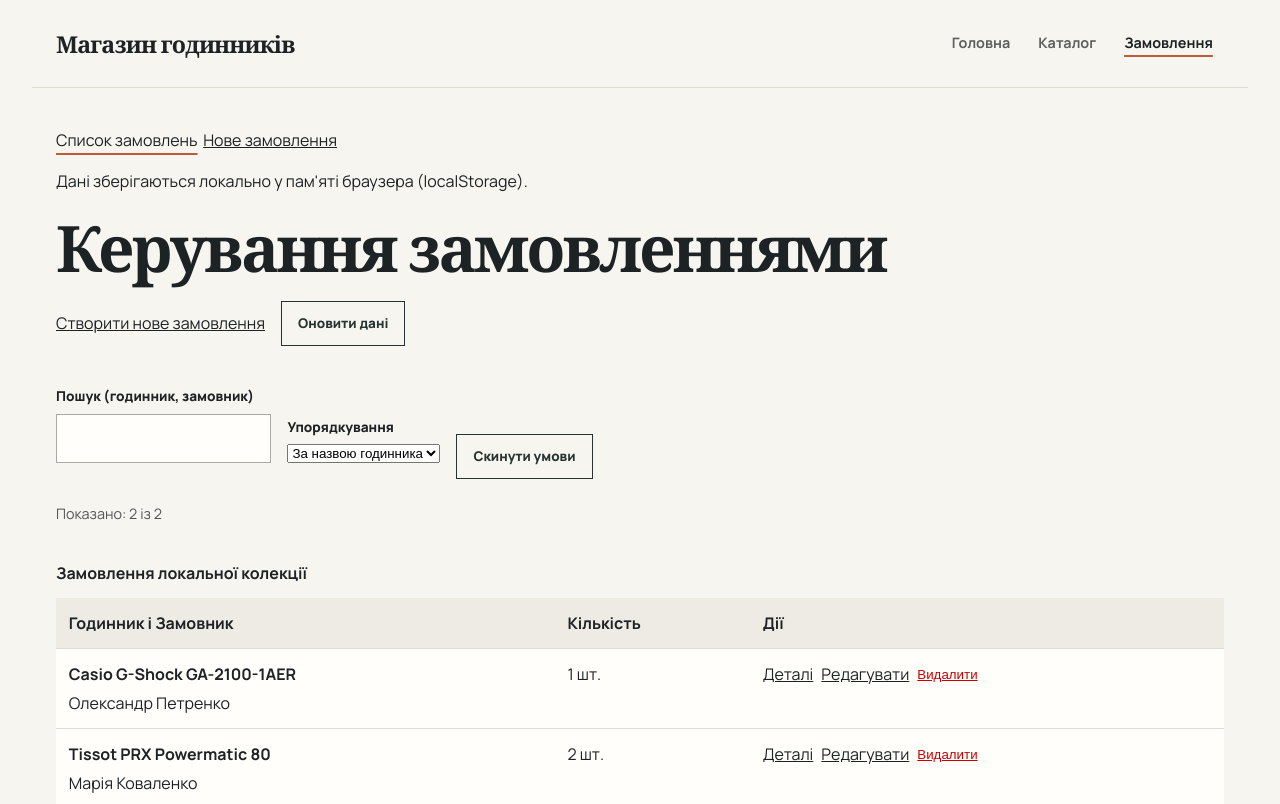
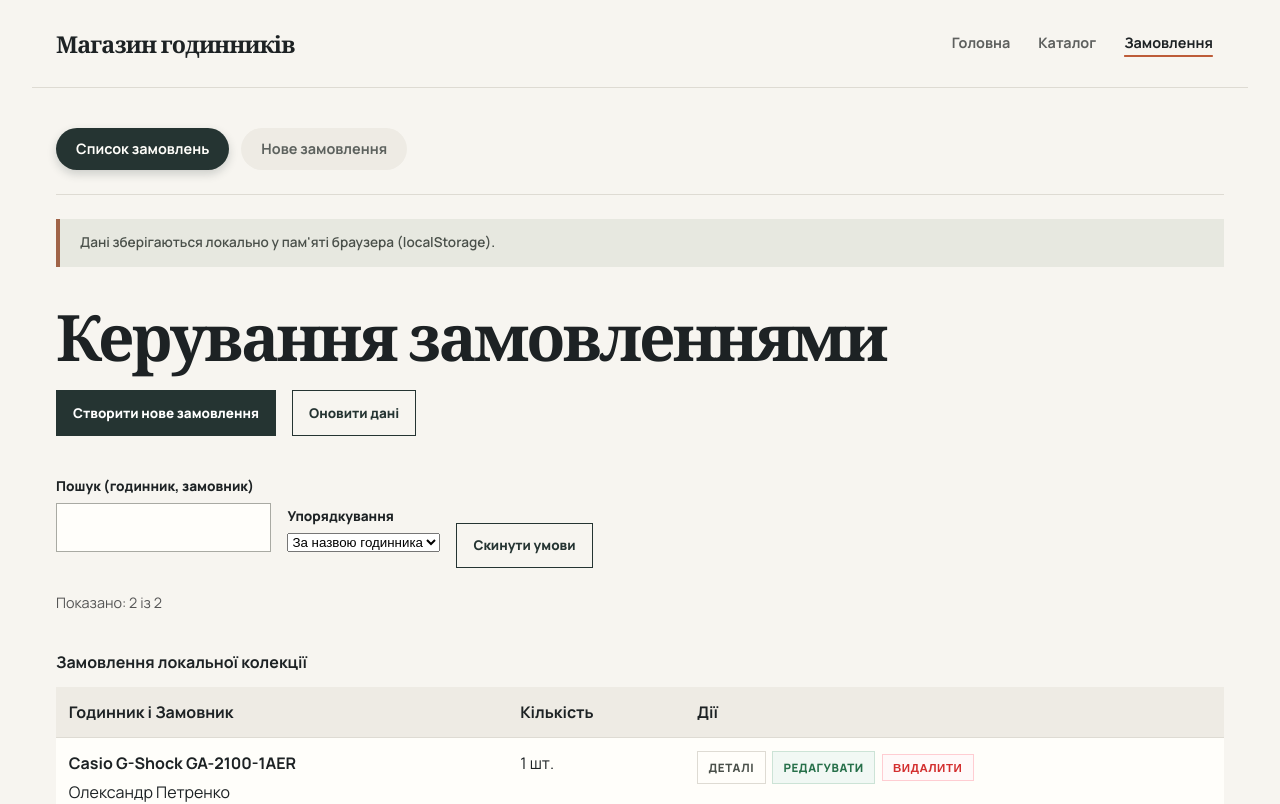
Before and after one commit to ifsmth/WatchStoreReact, a React (Vite) app: page /orders in a window 1280 px wide. Shown: the top 804 px of the page. Built offline with nearby package versions, Linux system fonts and the light colour scheme.

Commit message:
redesign for some buttons in OrderPages

```diff
--- a/src/components/layout/OrdersLayout.jsx
+++ b/src/components/layout/OrdersLayout.jsx
@@ -5,27 +5,19 @@ import OrdersGate from "../orders/OrdersGate.jsx";
 export default function OrdersLayout() {
   return (
     <>
-      <nav
-        aria-label="Навігація розділом замовлень"
-        style={{ marginBottom: "1rem" }}
-      >
-        <ul className="nav-list">
-          <li>
-            <NavLink to="." end>
-              Список замовлень
-            </NavLink>
-          </li>
-          <li>
-            <NavLink to="new">Нове замовлення</NavLink>
-          </li>
-        </ul>
+      <nav aria-label="Навігація розділом замовлень" className="orders-nav">
+        <NavLink to="." end>
+          Список замовлень
+        </NavLink>
+        <NavLink to="new">Нове замовлення</NavLink>
       </nav>
 
-      {/* Оновлене пояснення: */}
-      <p>Дані зберігаються локально у пам'яті браузера (localStorage).</p>
+      <div className="info-banner">
+        Дані зберігаються локально у пам'яті браузера (localStorage).
+      </div>
+
       <OrderNotice />
 
-      {/* Захищаємо вкладені сторінки від рендеру, поки йде завантаження */}
       <OrdersGate>
         <Outlet />
       </OrdersGate>
--- a/src/components/orders/OrderSummary.jsx
+++ b/src/components/orders/OrderSummary.jsx
@@ -1,19 +1,27 @@
-export default function OrderSummary({ productTitle, draft }) {
+import StockBadge from "../products/StockBadge.jsx";
+
+export default function OrderSummary({ productTitle, draft, item }) {
   return (
-    <div className="order-summary">
+    <div className="order-summary-container">
       <h3>Підсумок замовлення</h3>
+
       <dl>
-        <dt>Товар</dt>
+        <dt>Обраний годинник</dt>
         <dd>{productTitle}</dd>
 
-        <dt>Ім'я</dt>
-        <dd>{draft.customerName || "Ще не вказано"}</dd>
+        <dt>Наявність</dt>
+        <dd style={{ marginTop: "0.5rem" }}>
+          {item && <StockBadge stock={item.stock} />}
+        </dd>
+
+        <dt>Ім'я замовника</dt>
+        <dd>{draft.customerName || "—"}</dd>
 
         <dt>Телефон</dt>
-        <dd>{draft.phone || "Ще не вказано"}</dd>
+        <dd>{draft.phone || "—"}</dd>
 
         <dt>Кількість</dt>
-        <dd>{draft.quantity === "" ? "Ще не вказано" : draft.quantity}</dd>
+        <dd>{draft.quantity === "" ? "—" : `${draft.quantity} шт.`}</dd>
 
         <dt>Коментар</dt>
         <dd>{draft.comment || "Немає"}</dd>
--- a/src/components/orders/OrderTable.jsx
+++ b/src/components/orders/OrderTable.jsx
@@ -1,7 +1,6 @@
 import { Link } from "react-router";
-import AppButton from "../ui/AppButton.jsx";
 
-export default function OrderTable({ orders, items, onDelete }) {
+export default function OrderTable({ orders, items, onDelete, isMutating }) {
   return (
     <div className="table-scroll">
       <table className="requests-table">
@@ -30,21 +29,24 @@ export default function OrderTable({ orders, items, onDelete }) {
                 </td>
                 <td>{order.quantity} шт.</td>
                 <td>
-                  <div
-                    style={{ display: "flex", gap: "0.5rem", flexWrap: "wrap" }}
-                  >
-                    <Link to={path}>Деталі</Link>
-                    <Link to={`${path}/edit`}>Редагувати</Link>
+                  {/* Використовуємо нові класи для контейнера та кнопок */}
+                  <div className="table-actions">
+                    <Link to={path} className="action-btn action-btn-view">
+                      Деталі
+                    </Link>
+
+                    <Link
+                      to={`${path}/edit`}
+                      className="action-btn action-btn-edit"
+                    >
+                      Редагувати
+                    </Link>
+
                     <button
+                      type="button"
                       onClick={() => onDelete(order)}
-                      style={{
-                        background: "none",
-                        border: "none",
-                        color: "#c00",
-                        textDecoration: "underline",
-                        cursor: "pointer",
-                        padding: 0,
-                      }}
+                      className="action-btn action-btn-delete"
+                      disabled={isMutating}
                     >
                       Видалити
                     </button>
--- a/src/index.css
+++ b/src/index.css
@@ -672,3 +672,189 @@ form > p[role="alert"].field-error {
     margin-top: 0;
   }
 }
+
+/* =========================================
+   РЕДИЗАЙН: НАВІГАЦІЯ ТА ІНФО-БАНЕРИ
+   ========================================= */
+
+/* Вкладки для розділу замовлень */
+.orders-nav {
+  display: flex;
+  gap: 0.75rem;
+  margin-bottom: 1.5rem;
+  padding-bottom: 1.5rem;
+  border-bottom: 1px solid #dedbd3;
+  flex-wrap: wrap;
+}
+
+.orders-nav a {
+  display: inline-block;
+  padding: 0.6rem 1.25rem;
+  background: #eeebe4;
+  color: #5d625e;
+  text-decoration: none;
+  font-weight: 700;
+  font-size: 0.9rem;
+  border-radius: 2rem; /* Округлі кнопки-таби */
+  transition: all 0.2s ease;
+}
+
+.orders-nav a:hover:not(.active) {
+  background: #e0ddd4;
+  color: #1d2224;
+}
+
+.orders-nav a.active {
+  background: #253432;
+  color: #fffefa;
+  box-shadow: 0 4px 10px rgba(37, 52, 50, 0.2);
+}
+
+/* Інформаційний банер ("Дані зберігаються локально...") */
+.info-banner {
+  display: flex;
+  align-items: center;
+  gap: 0.75rem;
+  background: #e7e8e0;
+  color: #4a504a;
+  padding: 0.85rem 1.25rem;
+  font-size: 0.85rem;
+  font-weight: 600;
+  margin-bottom: 2rem;
+  border-left: 4px solid #a06448;
+}
+
+/* =========================================
+   РЕДИЗАЙН: СТОРІНКА ОФОРМЛЕННЯ (CartPage)
+   ========================================= */
+
+.order-editor-layout {
+  display: grid;
+  grid-template-columns: 1fr 320px;
+  gap: 2rem;
+  align-items: start;
+  margin-top: 1.5rem;
+}
+
+@media (max-width: 850px) {
+  .order-editor-layout {
+    grid-template-columns: 1fr;
+  }
+}
+
+/* Картка для форми */
+.order-form-container {
+  background: #fffefa;
+  padding: 2rem;
+  border: 1px solid #dedbd3;
+  box-shadow: 0 4px 15px rgba(0, 0, 0, 0.03);
+}
+
+.order-form-container p.note {
+  color: #686861;
+  font-size: 0.85rem;
+  margin-bottom: 1.5rem;
+  padding-bottom: 1.5rem;
+  border-bottom: 1px dashed #dedbd3;
+}
+
+/* Картка для підсумку */
+.order-summary-container {
+  background: #253432;
+  color: #f9f6ee;
+  padding: 1.75rem;
+  position: sticky;
+  top: 1.5rem;
+}
+
+.order-summary-container h3 {
+  color: #e2ae79;
+  font-family: "Playfair Display", Georgia, serif;
+  font-size: 1.35rem;
+  margin: 0 0 1.5rem 0;
+  padding-bottom: 1rem;
+  border-bottom: 1px solid #40514c;
+}
+
+.order-summary-container dt {
+  font-size: 0.75rem;
+  color: #a3aba8;
+  text-transform: uppercase;
+  letter-spacing: 0.05em;
+  margin-top: 1.25rem;
+}
+
+.order-summary-container dd {
+  margin: 0.25rem 0 0 0;
+  font-size: 1.05rem;
+  font-weight: 600;
+  color: #fff;
+  overflow-wrap: break-word;
+}
+
+/* =========================================
+   СТИЛІ ДЛЯ КНОПОК ДІЙ У ТАБЛИЦІ (OrderTable)
+   ========================================= */
+
+.table-actions {
+  display: flex;
+  gap: 0.4rem;
+  align-items: center;
+  flex-wrap: wrap;
+}
+
+.action-btn {
+  display: inline-flex;
+  align-items: center;
+  justify-content: center;
+  padding: 0.4rem 0.65rem;
+  font-size: 0.72rem;
+  font-weight: 800;
+  text-transform: uppercase;
+  letter-spacing: 0.05em;
+  border: 1px solid transparent;
+  cursor: pointer;
+  text-decoration: none;
+  transition: all 0.2s ease;
+}
+
+/* Кнопка "Деталі" (Нейтральна) */
+.action-btn-view {
+  color: #4a504a;
+  border-color: #dedbd3;
+  background: #fffefa;
+}
+.action-btn-view:hover {
+  background: #253432;
+  color: #fffefa;
+  border-color: #253432;
+}
+
+/* Кнопка "Редагувати" (Зелений акцент) */
+.action-btn-edit {
+  color: #27704a;
+  border-color: #cce3d6;
+  background: #f1f8f4;
+}
+.action-btn-edit:hover {
+  background: #27704a;
+  color: #fffefa;
+}
+
+/* Кнопка "Видалити" (Червоний акцент) */
+.action-btn-delete {
+  color: #d32f2f;
+  border-color: #ffcdd2;
+  background: #fff9f9;
+}
+.action-btn-delete:hover:not(:disabled) {
+  background: #d32f2f;
+  color: #fffefa;
+}
+
+/* Стан очікування під час видалення */
+.action-btn:disabled {
+  opacity: 0.5;
+  cursor: not-allowed;
+  filter: grayscale(100%);
+}
--- a/src/pages/OrderCreatePage.jsx
+++ b/src/pages/OrderCreatePage.jsx
@@ -4,6 +4,7 @@ import { useProductSelection } from "../contexts/ProductSelectionContext.jsx";
 import { useOrders } from "../contexts/OrdersContext.jsx";
 import CartPage from "./OrderPage.jsx";
 import NotFoundPage from "./NotFoundPage.jsx";
+import AppButton from "../components/ui/AppButton.jsx";
 
 export default function OrderCreatePage({ items }) {
   const navigate = useNavigate();
@@ -22,11 +23,43 @@ export default function OrderCreatePage({ items }) {
   // Якщо товар не обрано, показуємо заглушку
   if (!selectedId) {
     return (
-      <div style={{ padding: "2rem", textAlign: "center" }}>
-        <h2>Спершу оберіть товар</h2>
-        <button onClick={() => navigate("/products")}>
+      <div
+        className="empty-state"
+        style={{
+          textAlign: "center",
+          marginBlock: "2rem",
+          paddingBlock: "4rem",
+        }}
+      >
+        <span
+          style={{
+            fontSize: "3.5rem",
+            display: "block",
+            marginBottom: "1rem",
+            opacity: 0.8,
+          }}
+        >
+          ⌚
+        </span>
+        <h2 style={{ fontSize: "1.6rem", marginBottom: "1rem" }}>
+          Спершу оберіть товар
+        </h2>
+        <p
+          style={{
+            color: "#686861",
+            marginBottom: "2rem",
+            maxWidth: "400px",
+            mx: "auto",
+            display: "inline-block",
+          }}
+        >
+          Для оформлення нового замовлення необхідно вибрати годинник з нашого
+          каталогу.
+        </p>
+        <br />
+        <AppButton onClick={() => navigate("/products")}>
           Перейти до каталогу
-        </button>
+        </AppButton>
       </div>
     );
   }
--- a/src/pages/OrderDetailsPage.jsx
+++ b/src/pages/OrderDetailsPage.jsx
@@ -81,7 +81,9 @@ export default function OrderDetailsPage({ items }) {
       </div>
 
       <p>
-        <Link to="/orders">Повернутися до списку</Link>
+        <Link to="/orders" className="app-button app-button-primary">
+          Повернутися до списку
+        </Link>
       </p>
     </>
   );
--- a/src/pages/OrdersPage.jsx
+++ b/src/pages/OrdersPage.jsx
@@ -35,7 +35,9 @@ export default function OrdersPage({ items }) {
           marginBottom: "1.5rem",
         }}
       >
-        <Link to="/orders/new">Створити нове замовлення</Link>
+        <Link to="/orders/new" className="app-button app-button-primary">
+          Створити нове замовлення
+        </Link>
         {/* Кнопка оновлення */}
         <AppButton
           disabled={isMutating}
--- a/src/pages/ProductListPage.jsx
+++ b/src/pages/ProductListPage.jsx
@@ -39,7 +39,12 @@ export default function ProductListPage({ items, selectedId, onSelect }) {
           onSelect={onSelect}
         />
         <p style={{ marginTop: "1.5rem" }}>
-          <Link to={`/orders/new${orderSearch}`}>Оформити нове замовлення</Link>
+          <Link
+            to={`/orders/new${orderSearch}`}
+            className="app-button app-button-primary"
+          >
+            Оформити замовлення
+          </Link>
         </p>
       </Section>
     </>
```
Also changed, not shown: src/pages/OrderPage.jsx (+21 -14 lines).
